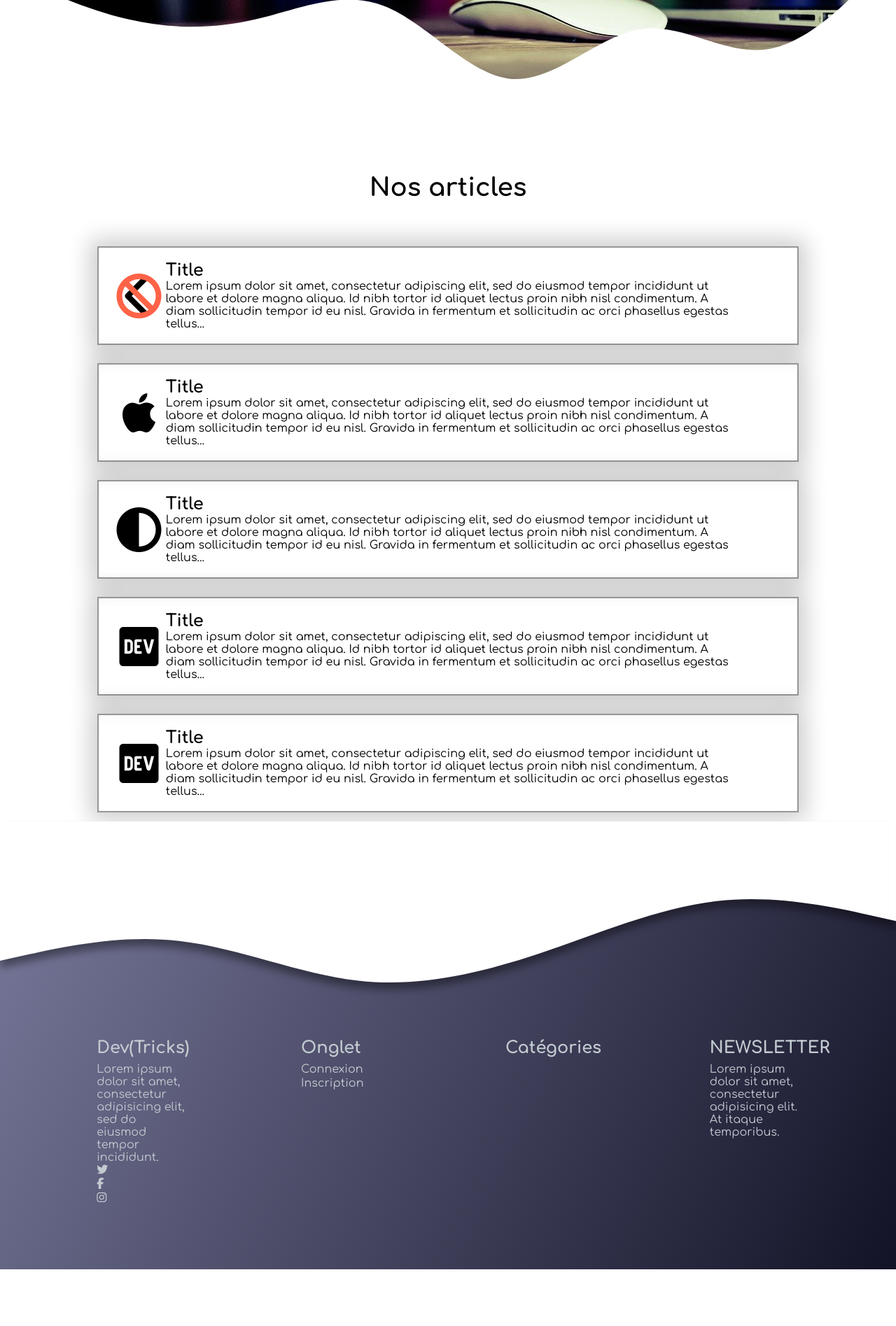
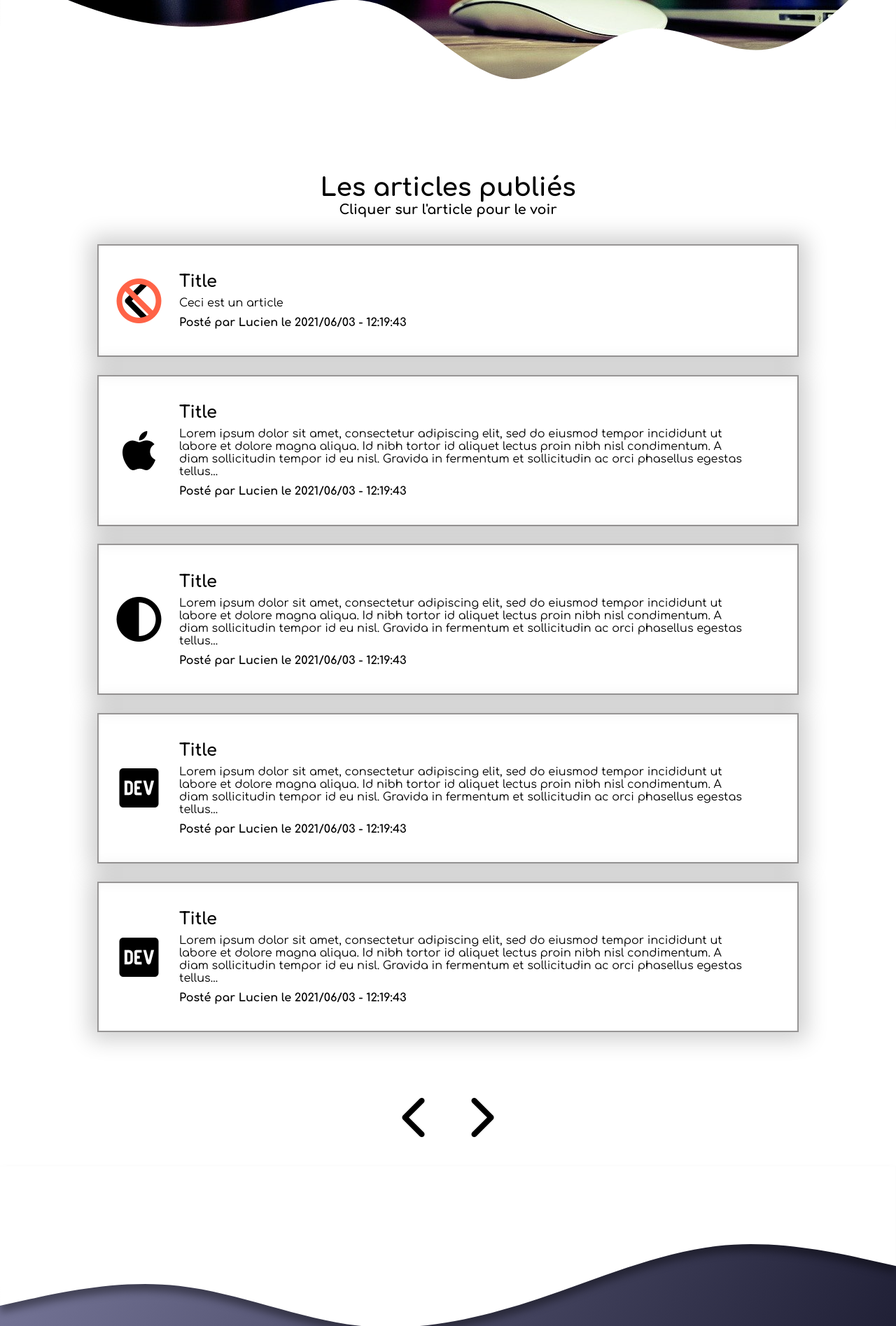
Before and after one commit to kilian-guerin/blog, a PHP site: page /article/articles.php in a window 1280 px wide. Shown: the part 616-2511 px from the top of the page at 70% size. Before the commit the page ends 2430 px from the top, so only its background shows below. Run offline with PHP 8.4, Linux system fonts and the light colour scheme; tables that the repository leaves empty or names only in its code hold one stand-in row (values such as "Sample post"); some libraries are stand-ins or nearby versions.

Commit message:
Update files

```diff
--- a/article/articles.php
+++ b/article/articles.php
@@ -34,7 +34,8 @@ require('../fonctions.php');
 
     <section class="container" id="articles">
         <div class="container-1">
-            <h2 id="title">Nos articles</h2>
+            <h2 id="article-title">Les articles publiés</h2>
+            <h4 id="article-sous-title">Cliquer sur l'article pour le voir</h4>
         </div>
         <!--    Generation Card   -->
         <div class="articles">
@@ -49,10 +50,11 @@ require('../fonctions.php');
                     <div class="box" id="left">
                         <h2>Title</h2>
                         <span>
-                            Lorem ipsum dolor sit amet, consectetur adipiscing elit, sed do eiusmod tempor incididunt ut labore
-                            et dolore magna aliqua. Id nibh tortor id aliquet lectus proin nibh nisl condimentum. A diam
-                            sollicitudin tempor id eu nisl. Gravida in fermentum et sollicitudin ac orci phasellus egestas tellus...
+                            Ceci est un article
                         </span>
+                        <div class="box" id="bottom">
+                            <h4>Posté par Lucien le 2021/06/03 - 12:19:43</h4>
+                        </div>
                     </div>
                 </a>
             </div>
@@ -69,6 +71,9 @@ require('../fonctions.php');
                             et dolore magna aliqua. Id nibh tortor id aliquet lectus proin nibh nisl condimentum. A diam
                             sollicitudin tempor id eu nisl. Gravida in fermentum et sollicitudin ac orci phasellus egestas tellus...
                         </span>
+                        <div class="box" id="bottom">
+                            <h4>Posté par Lucien le 2021/06/03 - 12:19:43</h4>
+                        </div>
                     </div>
                 </a>
             </div>
@@ -84,6 +89,9 @@ require('../fonctions.php');
                             et dolore magna aliqua. Id nibh tortor id aliquet lectus proin nibh nisl condimentum. A diam
                             sollicitudin tempor id eu nisl. Gravida in fermentum et sollicitudin ac orci phasellus egestas tellus...
                         </span>
+                        <div class="box" id="bottom">
+                            <h4>Posté par Lucien le 2021/06/03 - 12:19:43</h4>
+                        </div>
                     </div>
                 </a>
             </div>
@@ -100,12 +108,14 @@ require('../fonctions.php');
                             et dolore magna aliqua. Id nibh tortor id aliquet lectus proin nibh nisl condimentum. A diam
                             sollicitudin tempor id eu nisl. Gravida in fermentum et sollicitudin ac orci phasellus egestas tellus...
                         </span>
+                        <div class="box" id="bottom">
+                            <h4>Posté par Lucien le 2021/06/03 - 12:19:43</h4>
+                        </div>
                     </div>
                 </a>
             </div>
             <div class="article-card">
                 <a href="../index.php">
-
                     <div class="box" id="right">
                         <i class="fab fa-dev fa-4x"></i>
                     </div>
@@ -116,7 +126,22 @@ require('../fonctions.php');
                             et dolore magna aliqua. Id nibh tortor id aliquet lectus proin nibh nisl condimentum. A diam
                             sollicitudin tempor id eu nisl. Gravida in fermentum et sollicitudin ac orci phasellus egestas tellus...
                         </span>
+                        <div class="box" id="bottom">
+                            <h4>Posté par Lucien le 2021/06/03 - 12:19:43</h4>
+                        </div>
                     </div>
+                </a>
+            </div>
+        </div>
+        <div class="pagination">
+            <div class="" id="left">
+                <a href="">
+                    <i class="fas fa-chevron-left fa-4x"></i>
+                </a>
+            </div>
+            <div class="" id="right">
+                <a href="">
+                    <i class="fas fa-chevron-right fa-4x"></i>
                 </a>
             </div>
         </div>
--- a/css/style.css
+++ b/css/style.css
@@ -126,8 +126,17 @@ header nav.navbar div.container-right .dropdown:hover .dropdown-content {
     flex-direction:row;
 }
 
-header nav.navbar div.container-right .dropdown:hover .dropbtn {
+header nav.navbar div.container-right .dropdown:hover .dropdown-content#moyen {
     color:#000;
+    padding:0.1%;
+    text-decoration:none;
+    display:block;
+    right: 1%;
+}
+
+header nav.navbar div.container-right .dropdown-content#moyen a {
+    color:#000;
+    padding-right: 20%;
 }
 
 header nav.navbar div.container-right .dropdown:hover .dropbtn a {
@@ -428,6 +437,19 @@ section.container#articles {
     margin-bottom: 1%;
 }
 
+section.container#articles div.container-1 h2#article-title {
+    padding-top: 5%;
+    font-family: 'Comfortaa';
+    font-size: 225%;
+}
+
+section.container#articles div.container-1 h4#article-sous-title {
+    font-family: 'Comfortaa';
+    font-size: 120%;
+    padding-top: 0.1%;
+    margin-bottom: 3%;
+}
+
 section.container div.articles {
     height: auto;
     display: flex;
@@ -437,7 +459,7 @@ section.container div.articles {
 }
 
 section.container div.articles div.article-card {
-    margin-top: 2%;
+    margin-bottom: 2%;
     padding: 1.5%;
     width: 75%;
     height: auto;
@@ -460,6 +482,7 @@ section.container div.articles div.article-card:hover {
 
 
 section.container div.articles div.article-card a {
+    width: 100%;
     display: flex;
     justify-content: flex-start;
     align-items: center;
@@ -482,7 +505,28 @@ section.container div.articles div.article-card div.box#left {
     width: 85%;
 }
 
+section.container div.articles div.article-card div.box#left h2 {
+    margin-bottom: 1%;
+}
 
+section.container div.articles div.article-card div.box#bottom {
+    margin-top: 1.2%;
+}
+
+section.container div.pagination {
+    margin-top: 3%;
+    width: 100%;
+    display: flex;
+    justify-content: center;
+    align-items: center;
+}
+section.container div.pagination div#right, div#left {
+    margin: 2%;
+}
+
+section.container div.pagination div#right i, div#left i {
+    color: black;
+}
 
 
 /*
--- a/fonctions.php
+++ b/fonctions.php
@@ -217,13 +217,25 @@ class Article
         $list_articles = $stmt->fetchAll(PDO::FETCH_ASSOC);
     }
 
-
-    public function getArticleLimite(int $limit, int $OFFSET = 0)
-    {
-        $req = "SELECT `articles`.`id`, `articles`.`article`,`articles`.`titre`,`articles`.`date`, `categories`.`nom` AS 'categorie', `utilisateurs`.`login`  FROM `articles` INNER JOIN `categories` ON `articles`.`id_categorie` = `categories`.`id` INNER JOIN `utilisateurs` ON `articles`.`id_utilisateur` = `utilisateurs`.`id` LIMIT " . $limit . "";
+    public function getCategorie() {
+        $req = "SELECT * FROM `categories`";
         $stmt = $GLOBALS['PDO']->query($req);
         $list_articles = $stmt->fetchAll(PDO::FETCH_ASSOC);
-        for ($i = 0; $i < $limit; $i++) { ?>
+        return $list_articles;
+    }
+
+
+    public function getArticleLimite(int $limit, int $OFFSET = 0, string $type, string $categorie)
+    {
+        if ($categorie == 'tout') {
+            $req = "SELECT `articles`.`id`, `articles`.`article`,`articles`.`titre`,`articles`.`date`, `categories`.`nom` AS 'categorie', `utilisateurs`.`login`  FROM `articles` INNER JOIN `categories` ON `articles`.`id_categorie` = `categories`.`id` INNER JOIN `utilisateurs` ON `articles`.`id_utilisateur` = `utilisateurs`.`id` LIMIT $limit OFFSET $OFFSET";
+        } else {
+            $req = "SELECT `articles`.`id`, `articles`.`article`,`articles`.`titre`,`articles`.`date`, `categories`.`nom` AS 'categorie', `utilisateurs`.`login`  FROM `articles` INNER JOIN `categories` ON `articles`.`id_categorie` = `categories`.`id` INNER JOIN `utilisateurs` ON `articles`.`id_utilisateur` = `utilisateurs`.`id` WHERE `categories`.`nom`='$categorie' LIMIT $limit OFFSET $OFFSET";
+        }
+        $stmt = $GLOBALS['PDO']->query($req);
+        $list_articles = $stmt->fetchAll(PDO::FETCH_ASSOC);
+        if ($type == 'card') {
+            for ($i = 0; $i < count($list_articles); $i++) { ?>
                 <div class="card">
                     <div class="card-header">
                         <img src="https://aitechnologiesng.com/wp-content/uploads/2021/01/Software-Development-Training-in-Abuja1-1024x768.jpg" alt="city" />
@@ -234,7 +246,7 @@ class Article
                             <?php echo $list_articles[$i]['titre'] ?>
                         </h2>
                         <p>
-                        <?php echo $list_articles[$i]['article'] ?>
+                            <?php echo substr($list_articles[$i]['article'], 0, 100) . "..." ?>
                         </p>
                         <div class="user">
                             <img src="https://studyinbaltics.ee/wp-content/uploads/2020/03/3799Ffxy.jpg" alt="user" />
@@ -247,8 +259,30 @@ class Article
                 </div>
             <?php
             }
+        } elseif ($type == 'ligne') {
+            for ($i = 0; $i < count($list_articles); $i++) { ?>
+                <div class="article-card">
+                    <a href="../index.php">
+                        <div class="box" id="right">
+                            <span class="fa-stack fa-2x">
+                                <i class="fas fa-chevron-left fa-stack-2x"></i>
+                                <i class="fas fa-ban fa-stack-2x" style="color:Tomato"></i>
+                            </span>
+                        </div>
+                        <div class="box" id="left">
+                            <h2> <?php echo $list_articles[$i]['titre'] ?></h2>
+                            <span>
+                                <?php echo substr($list_articles[$i]['article'], 0, 100) . "..." ?>
+                            </span>
+                        </div>
+                    </a>
+                </div>
+<?php
             }
         }
+    }
+}
+
 ?>
 
 <style>
--- a/header.php
+++ b/header.php
@@ -15,11 +15,14 @@
                 <div class="dropdown-content">
                     <div>
                         <h3>Les Catégories</h3>
-                        <a href="#">Voir tous les articles</a>
-                        <a href="#">Voir tous les articles</a>
-                        <a href="#">Voir tous les articles</a>
-                        <a href="#">Voir tous les articles</a>
-                        <a href="#">Voir tous les articles</a>
+                        <?php
+                        $req = "SELECT * FROM `categories`";
+                        $stmt = $GLOBALS['PDO']->query($req);
+                        $list_articles = $stmt->fetchAll(PDO::FETCH_ASSOC);
+                        for ($i = 0; $i < count($list_articles); $i++) {
+                        ?>
+                            <a href="/blog/article/articles.php?categorie=<?php echo $list_articles[$i]['nom'] ?>"><?php echo $list_articles[$i]['nom'] ?></a> <?php } ?>
+                            <a href="/blog/article/articles.php?categorie=tout">Afficher toute les catégories</a>
                     </div>
                     <div>
                         <h3>Les derniers articles</h3>
@@ -31,8 +34,8 @@
                     </div>
                 </div>
             </div>
-            <?php if($_SESSION) {
-                if($_SESSION['perms'] == 1337 || $_SESSION['perms'] == 42) {
+            <?php if ($_SESSION) {
+                if ($_SESSION['perms'] == 1337 || $_SESSION['perms'] == 42) {
                     echo ('
                         <div class="box">
                             <a href="admin.php">Admin</a>
@@ -47,10 +50,10 @@
                 </div>
             <?php } else { ?>
                 <div class="box">
-                <a href="./utilisateur/connexion.php">Connexion</a>
+                    <a href="/blog/utilisateur/connexion.php">Connexion</a>
                 </div>
                 <div class="box">
-                <a href="./utilisateur/inscription.php">Inscription</a>
+                    <a href="/blog/utilisateur/inscription.php">Inscription</a>
                 </div>
             <?php } ?>
         </div>
```
Lines whose indentation alone changed are shown as unchanged.
